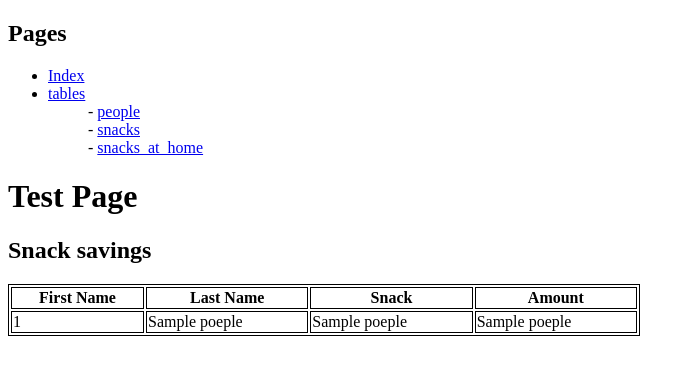
After one commit to AlfonsEdbom/University-Code, a Flask app: template templates/display_snacks.html in a window 1280 px wide. The commit adds this page. Shown: the top 375 px of the page, without its empty margins (0-695 px from the left). Run offline with Flask 2, Linux system fonts and the light colour scheme; the template is opened without the code that fills it: most values are stand-ins (such as "Sample title", 1, 10 or a date in 2020); some libraries are stand-ins or nearby versions.

Commit message:
saving changes

```diff
--- a/app.py
+++ b/app.py
@@ -6,7 +6,7 @@ app = Flask(__name__)
 
 # function for connecting to db
 def connectToDB():
-    connectionString = 'dbname=lab2 user=postgres port=5432 host=localhost'
+    connectionString = 'dbname=snacks user=postgres port=5432 host=localhost'
     try:
         return psycopg2.connect(connectionString)
     except:
@@ -236,8 +236,8 @@ def update_snacks_at_home():
         snack = request.form['snack']
         amount = request.form['amount']
 
-        dict_cur.execute("UPDATE snacks_at_home SET snack = %s, amount = %s WHERE person = %s",
-        (snack, amount, person))
+        dict_cur.execute("UPDATE snacks_at_home SET amount = %s WHERE person = %s AND snack = %s",
+        (amount, person, snack))
 
         conn.commit()
         dict_cur.close()
@@ -253,17 +253,17 @@ def update_snacks_at_home():
 ####### functions for deleting tuples #######
 #############################################
 
-@app.route("/shippers/delete", methods=["POST"])
-def delete_shipper():
+@app.route("/people/delete", methods=["POST"])
+def delete_people():
     conn = None
     try:
         conn = connectToDB()
         dict_cur = conn.cursor(cursor_factory=psycopg2.extras.DictCursor)
 
-        shipper_id = request.form['shipper_id']
+        person_id = request.form['person_id']
 
-        dict_cur.execute("DELETE FROM shippers WHERE shipper_id = %s",
-        (shipper_id,))
+        dict_cur.execute("DELETE FROM people WHERE person_id = %s",
+        (person_id,))
 
         conn.commit()
         dict_cur.close()
@@ -273,36 +273,32 @@ def delete_shipper():
         if conn is not None:
             conn.close()
 
-    return redirect("/shippers")
+    return redirect("/people")
 
 #####################################
 ####### look at state regions #######
 #####################################
 
-@app.route("/us_states/query", methods=['POST'])
-def query_us_states():
+@app.route("/people/query", methods=['POST'])
+def query_people():
     conn = None
     try:
         conn = connectToDB()
         dict_cur = conn.cursor(cursor_factory=psycopg2.extras.DictCursor)
 
-        state_region = request.form['state_region']
-        print(state_region)
-        if state_region == ('all') or state_region == ('All'):
-            dict_cur.execute("SELECT * FROM us_states")
-            results = dict_cur.fetchall()
-            dict_cur.close()
-        else:
-            dict_cur.execute("SELECT * FROM us_states WHERE state_region = %s", (state_region,))
-            results = dict_cur.fetchall()
-            dict_cur.close()
+        person_id = request.form['person_id']
+
+        dict_cur.execute("""SELECT fname, lname, snack_name, amount FROM people INNER JOIN snacks_at_home ON person_id = person
+                            JOIN snacks ON snack_id = snack WHERE person_id = %s""", (person_id,))
+        results = dict_cur.fetchall()
+        dict_cur.close()
     except:
         print('could not execute query')
     finally:
         if conn is not None:
             conn.close()
 
-    return render_template("us_states.html", us_states=results)
+    return render_template("display_snacks.html", people=results)
 
 
 if __name__ == "__main__":
--- /dev/null
+++ b/templates/display_snacks.html
@@ -0,0 +1,27 @@
+{% extends "base.html" %}
+
+{% block title %}
+Placeholder
+{% endblock %}
+
+{% block content %}
+<h2>Snack savings</h2>
+    <table style="width:50%">
+        <thead>
+            <th>First Name</th>
+            <th>Last Name</th>
+            <th>Snack</th>
+            <th>Amount</th>
+        </thead>
+        <tbody>
+            {% for poeple in people%}
+            <tr>
+                <td>{{poeple[0]}}</td>
+                <td>{{poeple[1]}}</td>
+                <td>{{poeple[2]}}</td>
+                <td>{{poeple[3]}}</td>
+            </tr>
+            {% endfor %}
+        </tbody>
+    </table>
+{% endblock %}
```
Also changed, not shown: templates/people.html (+8 -1 lines), templates/snacks_at_home.html (+0 -7 lines).
